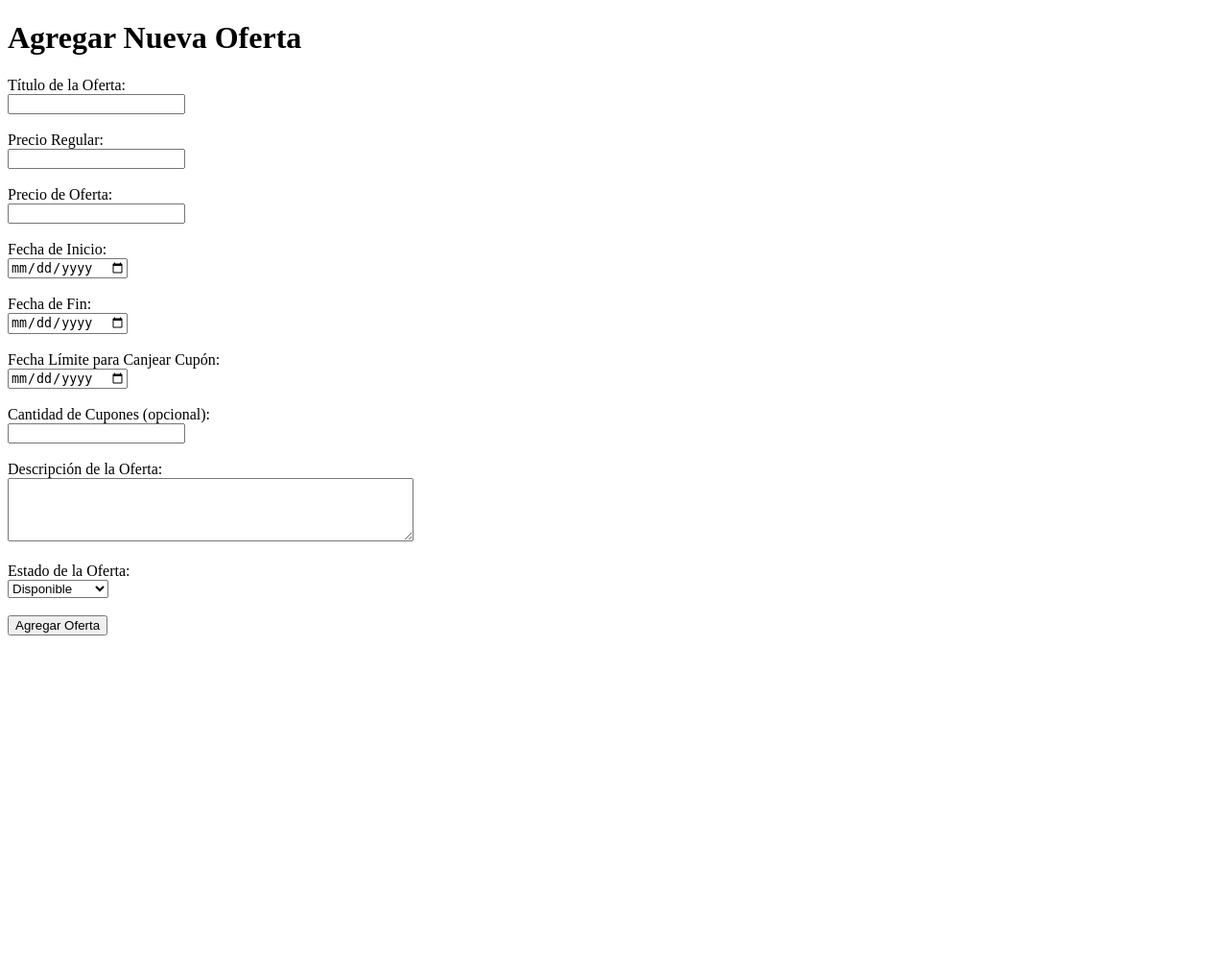
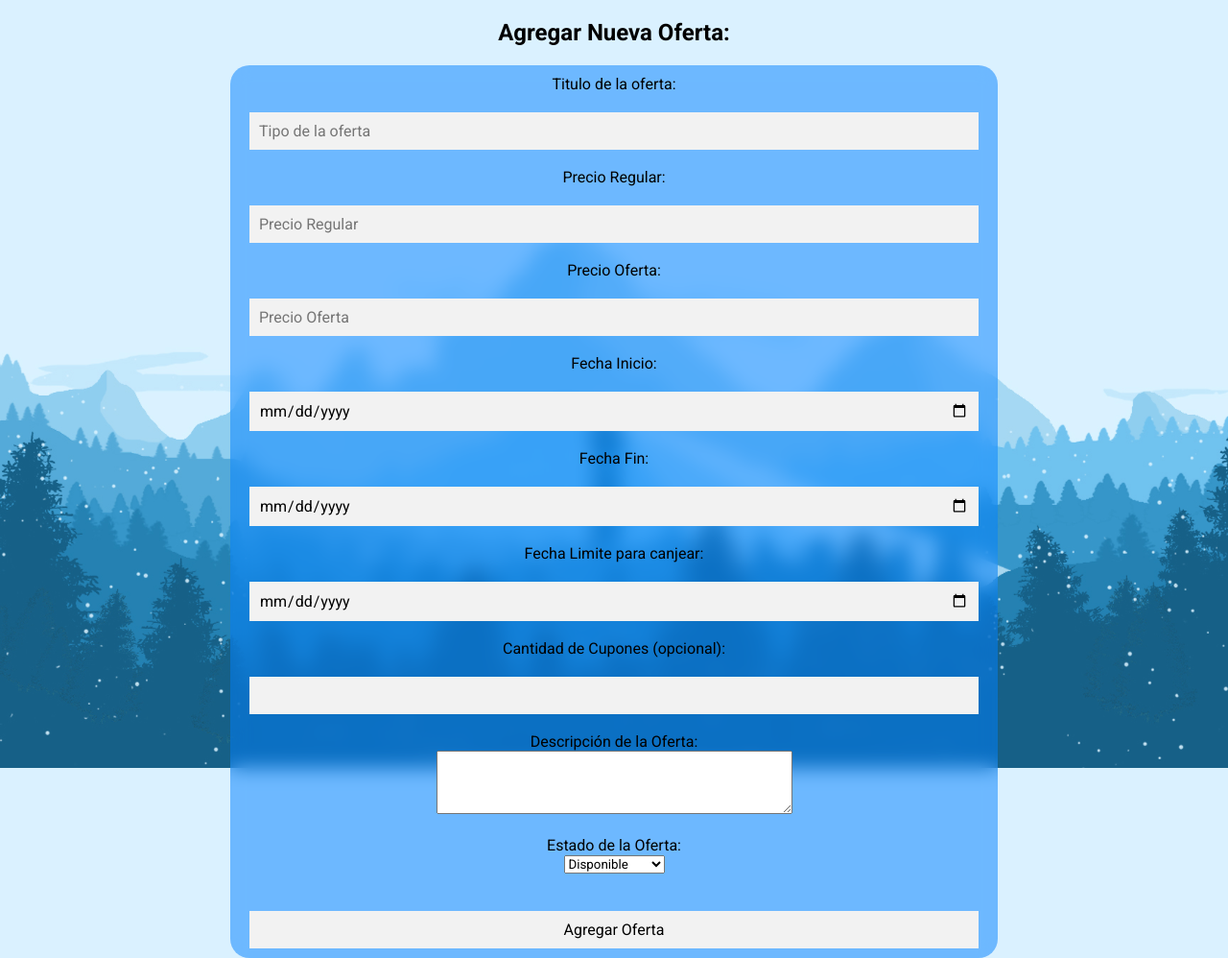
Before and after one commit to Alexx350z/FaseProyecto, a PHP site: page /empresav.php in a window 1280 px wide. Shown: the whole page at 96% size. Before the commit the page ends 662 px from the top, so only its background shows below. Run offline with PHP 8.4, Linux system fonts and the light colour scheme.

Commit message:
Segundo commit

```diff
--- a/fase1/assets/js/script.js
+++ b/fase1/assets/js/script.js
@@ -95,3 +95,15 @@ document.getElementById("btn_ver_balance").addEventListener("click", bala);
 function bala(){
     window.location.href="balance.php";
 }
+
+document.getElementById("btn_registrar_cupon").addEventListener("click", Reg);
+
+function Reg(){
+    window.location.href="empresav.php";
+}
+
+document.getElementById("btn_paginap").addEventListener("click", PaginaP);
+
+function PaginaP(){
+    window.location.href="clientev.php";
+}
--- a/fase1/empresav.php
+++ b/fase1/empresav.php
@@ -1,37 +1,39 @@
 <!DOCTYPE html>
-<html lang="es">
+<html lang="en">
 <head>
     <meta charset="UTF-8">
     <meta name="viewport" content="width=device-width, initial-scale=1.0">
-    <title>Agregar Nueva Oferta</title>
+    <title>Registrar</title>
+
+    <link href="https://fonts.googleapis.com/css2?family=Roboto:ital,wght@0,100;0,300;0,400;0,500;0,700;0,900;1,100;1,300;1,400;1,500;1,700;1,900&display=swap" rel="stylesheet">
+
+
+    <link rel="stylesheet" href="assets/css/estilos2.css">
 </head>
 <body>
-    <h1>Agregar Nueva Oferta</h1>
-    <form action="procesar_oferta.php" method="post">
-        <label for="titulo">Título de la Oferta:</label><br>
-        <input type="text" id="titulo" name="titulo" required><br><br>
 
-        <label for="precio_regular">Precio Regular:</label><br>
-        <input type="number" id="precio_regular" name="precio_regular" step="0.01" required><br><br>
+<main>
+       <div class="contenedor__rsalida">
+            <!--Register-->
+            <h2>Agregar Nueva Oferta: </h2>
+            <form action="php/registro_salidas_be.php" method="POST" class="formulario__rsalida" enctype="multipart/form-data">
 
-        <label for="precio_oferta">Precio de Oferta:</label><br>
-        <input type="number" id="precio_oferta" name="precio_oferta" step="0.01" required><br><br>
-
-        <label for="fecha_inicio">Fecha de Inicio:</label><br>
-        <input type="date" id="fecha_inicio" name="fecha_inicio" required><br><br>
-
-        <label for="fecha_fin">Fecha de Fin:</label><br>
-        <input type="date" id="fecha_fin" name="fecha_fin" required><br><br>
-
-        <label for="fecha_limite">Fecha Límite para Canjear Cupón:</label><br>
-        <input type="date" id="fecha_limite" name="fecha_limite" required><br><br>
-
+                        <label for="titulo">Titulo de la oferta: </label>
+                        <input type="text" placeholder="Tipo de la oferta" name="titulo"><br><br>
+                        <label for="precio">Precio Regular:</label><br>
+                        <input type="text" placeholder="Precio Regular" name="precio"><br><br>
+                        <label for="precio">Precio Oferta:</label><br>
+                        <input type="text" placeholder="Precio Oferta" name="precioO"><br><br>
+                        <label for="fecha">Fecha Inicio:</label><br>
+                        <input type="date" placeholder="Fecha Inicio" name="fechaI"><br><br>
+                        <label for="fecha">Fecha Fin:</label><br>
+                        <input type="date" placeholder="Fecha Fin" name="fechaF"><br><br>
+                        <label for="fecha">Fecha Limite para canjear:</label><br>
+                        <input type="date" placeholder="Fecha Limite" name="fechaL"><br><br>
                         <label for="cantidad_cupones">Cantidad de Cupones (opcional):</label><br>
                         <input type="number" id="cantidad_cupones" name="cantidad_cupones" min="1"><br><br>
-
                         <label for="descripcion">Descripción de la Oferta:</label><br>
                         <textarea id="descripcion" name="descripcion" rows="4" cols="50" required></textarea><br><br>
-
                         <label for="estado">Estado de la Oferta:</label><br>
                         <select id="estado" name="estado" required>
                         <option value="disponible">Disponible</option>
@@ -39,6 +41,11 @@
                         </select><br><br>
 
         <input type="submit" value="Agregar Oferta">
+
             </form>
+       </div>
+    </main>
+
+        <script src="assets/js/script.js"></script>
 </body>
 </html>
```
Also changed, not shown: fase1/dbE.php (added, +33 -0 lines), fase1/php/login_usuario_be.php (+15 -1 lines). Lines whose indentation alone changed are shown as unchanged.
